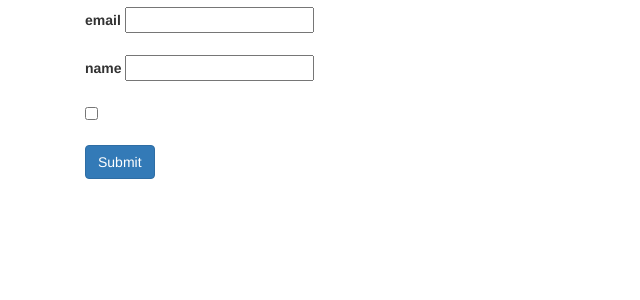
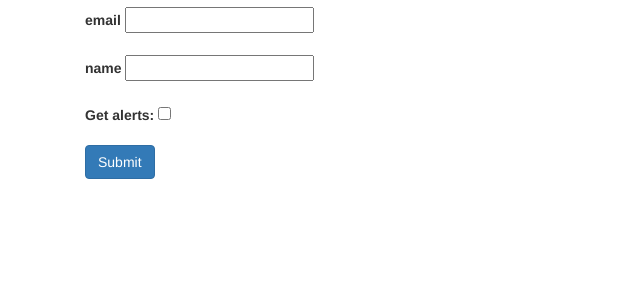
Before and after one commit to adunn2/Project_GILDI, a Flask app: page /signup in a window 1280 px wide. Shown: the part 128-428 px from the top of the page, without its empty margins (0-640 px from the left). Run offline with Flask 2, Linux system fonts and the light colour scheme; some libraries are stand-ins or nearby versions.

Commit message:
Playing with form a bit

```diff
--- a/templates/signup.html
+++ b/templates/signup.html
@@ -37,8 +37,8 @@
         <!-- <input type="name" class="form-control" id="pwd" placeholder="Enter Name" name="pswd"> -->
       </div>
       <div class="form-group form-check">
-        <label class="form-check-label">
-          <input class="form-check-input" type="checkbox" name="remember">
+        <label class="form-check-label"> Get alerts:
+          <input class="form-check-input" type="checkbox" name="getAlerts">
         </label>
       </div>
       <button type="submit" value="Go" class="btn btn-primary">Submit</button>
```
